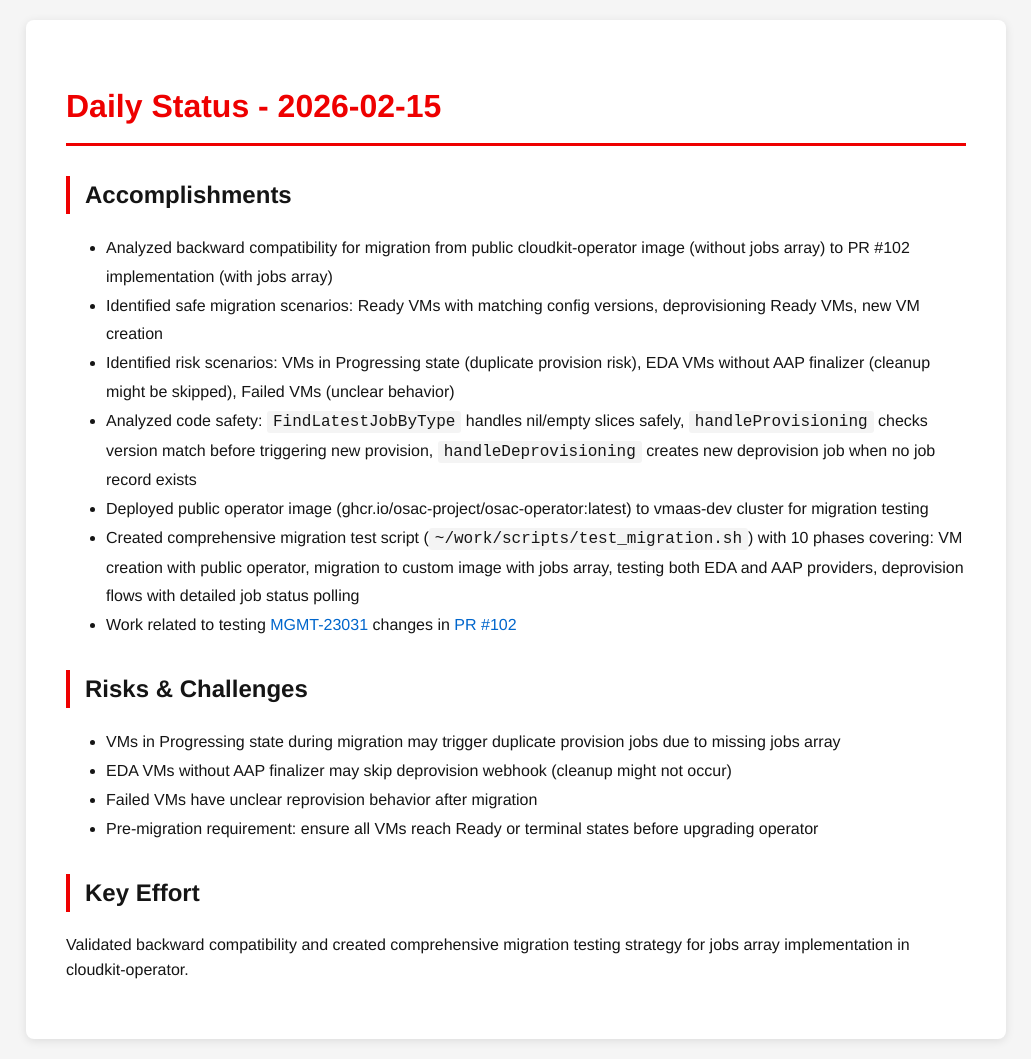
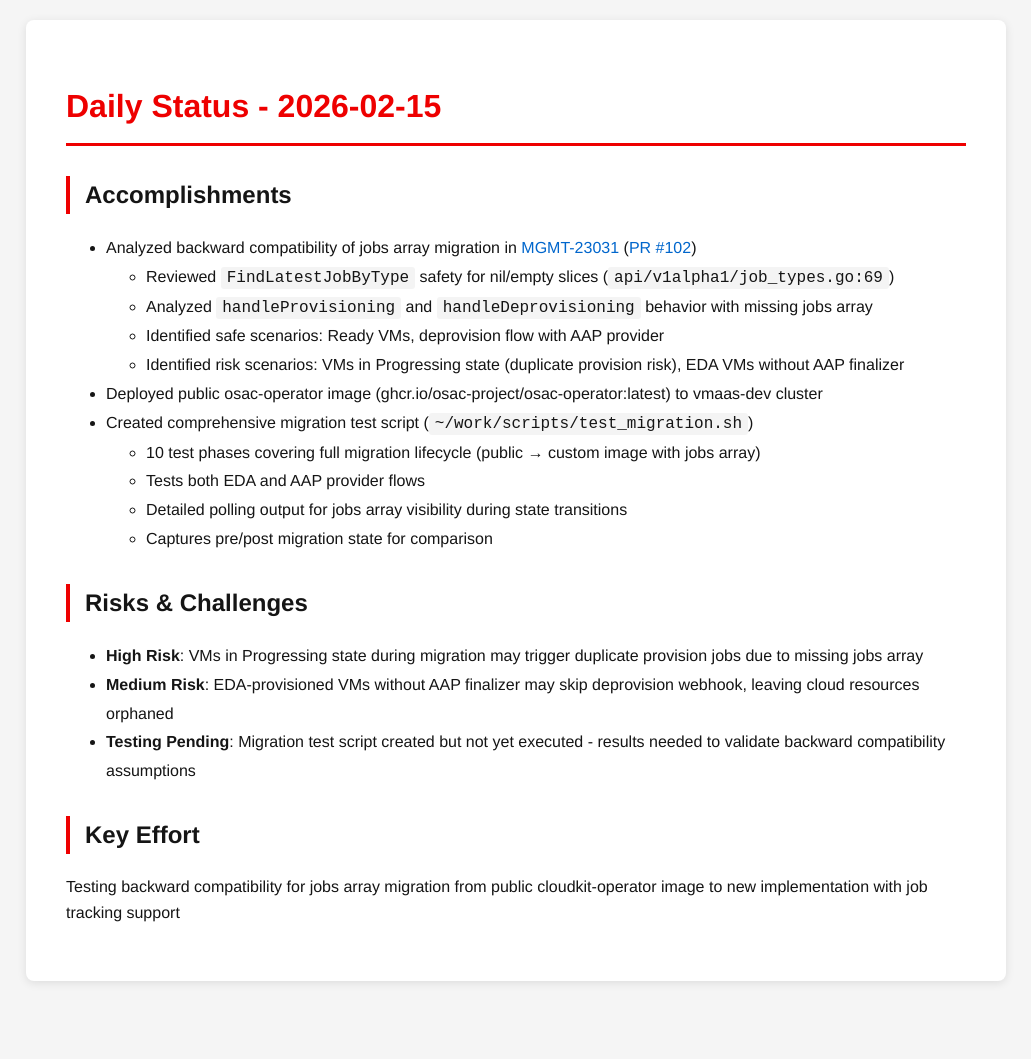
Before and after one commit to tzvatot/daily-status, a Jekyll site: the page built from 2026-02-15.md, in a window 1280 px wide. Shown: the whole page, without its empty margins (124-1155 px from the left). Built offline with Jekyll 4.4.1, drawn with Linux system fonts in a browser that asks for light colours; after the commit the page ends 1001 px from its top, so only the background shows below that.

Commit message:
Daily status update - 2026-02-15

```diff
--- a/2026-02-15.md
+++ b/2026-02-15.md
@@ -7,19 +7,22 @@ date: 2026-02-15
 # Daily Status - 2026-02-15
 
 ## Accomplishments
-- Analyzed backward compatibility for migration from public cloudkit-operator image (without jobs array) to PR #102 implementation (with jobs array)
-- Identified safe migration scenarios: Ready VMs with matching config versions, deprovisioning Ready VMs, new VM creation
-- Identified risk scenarios: VMs in Progressing state (duplicate provision risk), EDA VMs without AAP finalizer (cleanup might be skipped), Failed VMs (unclear behavior)
-- Analyzed code safety: `FindLatestJobByType` handles nil/empty slices safely, `handleProvisioning` checks version match before triggering new provision, `handleDeprovisioning` creates new deprovision job when no job record exists
-- Deployed public operator image (ghcr.io/osac-project/osac-operator:latest) to vmaas-dev cluster for migration testing
-- Created comprehensive migration test script (`~/work/scripts/test_migration.sh`) with 10 phases covering: VM creation with public operator, migration to custom image with jobs array, testing both EDA and AAP providers, deprovision flows with detailed job status polling
-- Work related to testing [MGMT-23031](https://issues.redhat.com/browse/MGMT-23031) changes in [PR #102](https://github.com/osac-project/osac-operator/pull/102)
+- Analyzed backward compatibility of jobs array migration in [MGMT-23031](https://issues.redhat.com/browse/MGMT-23031) ([PR #102](https://github.com/osac-project/cloudkit-operator/pull/102))
+  - Reviewed `FindLatestJobByType` safety for nil/empty slices (`api/v1alpha1/job_types.go:69`)
+  - Analyzed `handleProvisioning` and `handleDeprovisioning` behavior with missing jobs array
+  - Identified safe scenarios: Ready VMs, deprovision flow with AAP provider
+  - Identified risk scenarios: VMs in Progressing state (duplicate provision risk), EDA VMs without AAP finalizer
+- Deployed public osac-operator image (ghcr.io/osac-project/osac-operator:latest) to vmaas-dev cluster
+- Created comprehensive migration test script (`~/work/scripts/test_migration.sh`)
+  - 10 test phases covering full migration lifecycle (public → custom image with jobs array)
+  - Tests both EDA and AAP provider flows
+  - Detailed polling output for jobs array visibility during state transitions
+  - Captures pre/post migration state for comparison
 
 ## Risks & Challenges
-- VMs in Progressing state during migration may trigger duplicate provision jobs due to missing jobs array
-- EDA VMs without AAP finalizer may skip deprovision webhook (cleanup might not occur)
-- Failed VMs have unclear reprovision behavior after migration
-- Pre-migration requirement: ensure all VMs reach Ready or terminal states before upgrading operator
+- **High Risk**: VMs in Progressing state during migration may trigger duplicate provision jobs due to missing jobs array
+- **Medium Risk**: EDA-provisioned VMs without AAP finalizer may skip deprovision webhook, leaving cloud resources orphaned
+- **Testing Pending**: Migration test script created but not yet executed - results needed to validate backward compatibility assumptions
 
 ## Key Effort
-Validated backward compatibility and created comprehensive migration testing strategy for jobs array implementation in cloudkit-operator.
+Testing backward compatibility for jobs array migration from public cloudkit-operator image to new implementation with job tracking support
```
